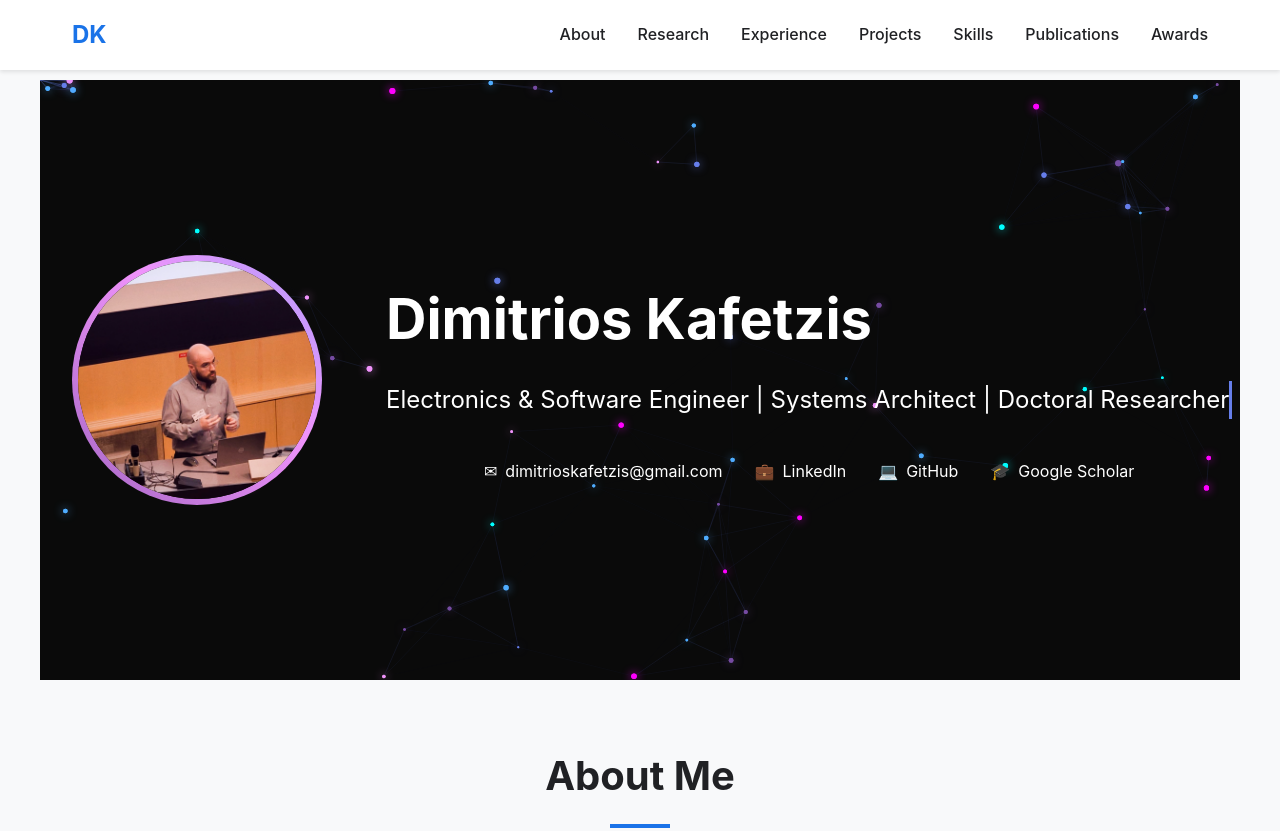
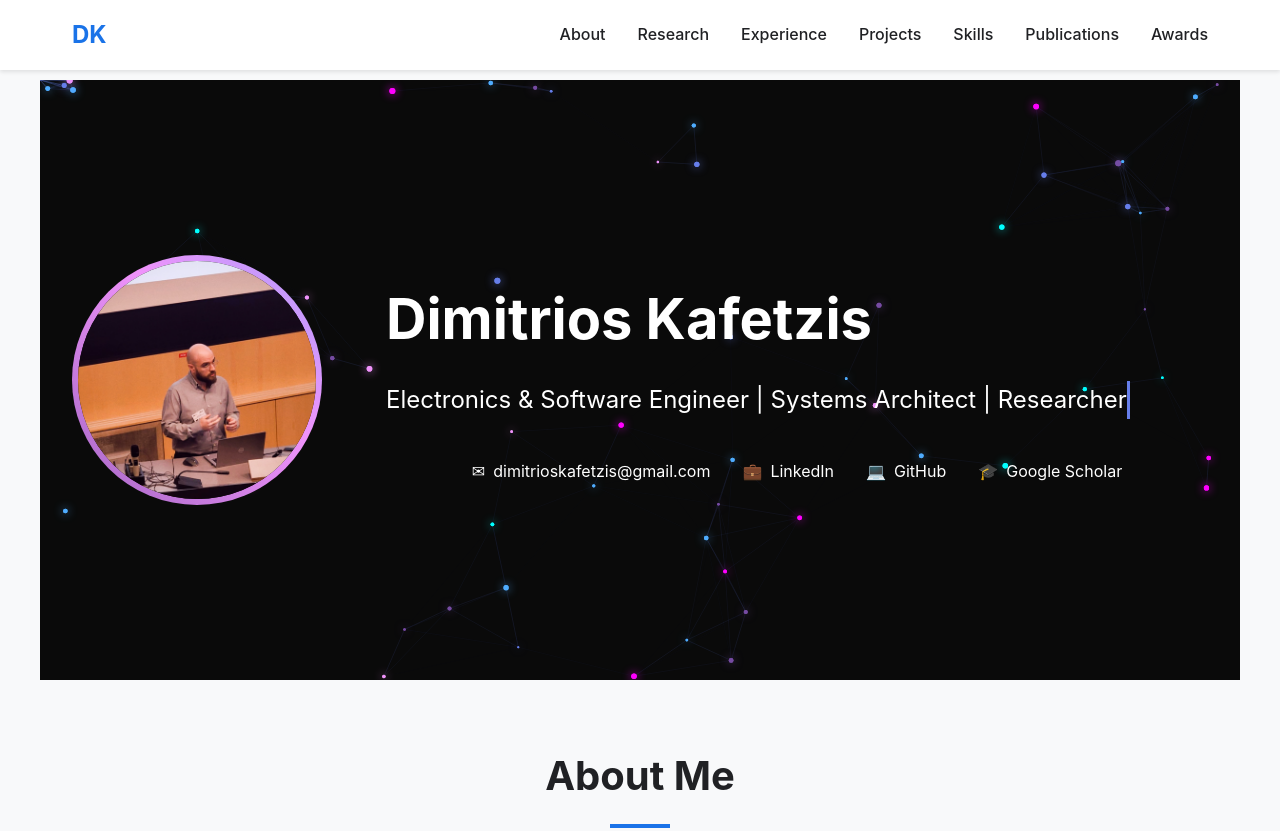
Before and after one commit to Dimitrios-Kafetzis/Dimitrios-Kafetzis.github.io, a plain HTML site: page index.html in a window 1280 px wide. Shown: the top 831 px of the page. Drawn offline with nearby package versions, Linux system fonts and the light colour scheme.

Commit message:
Add files via upload

```diff
--- a/index.html
+++ b/index.html
@@ -1080,7 +1080,7 @@
         </div>
         <div class="hero-text">
             <h1>Dimitrios Kafetzis</h1>
-            <p class="subtitle typewriter">Electronics & Software Engineer | Systems Architect | Doctoral Researcher</p>
+            <p class="subtitle typewriter">Electronics & Software Engineer | Systems Architect | Researcher</p>
             <div class="contact-info">
                 <a href="mailto:dimitrioskafetzis@gmail.com">
                     <span>✉</span> dimitrioskafetzis@gmail.com
```
